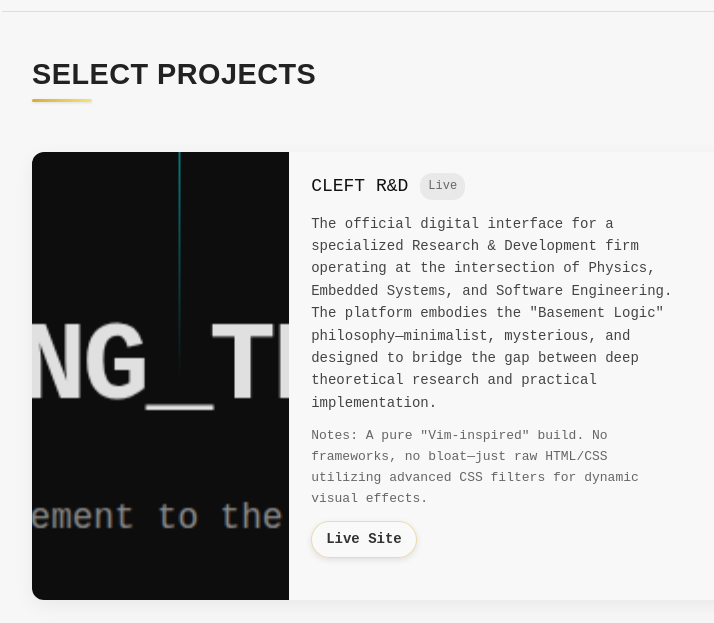
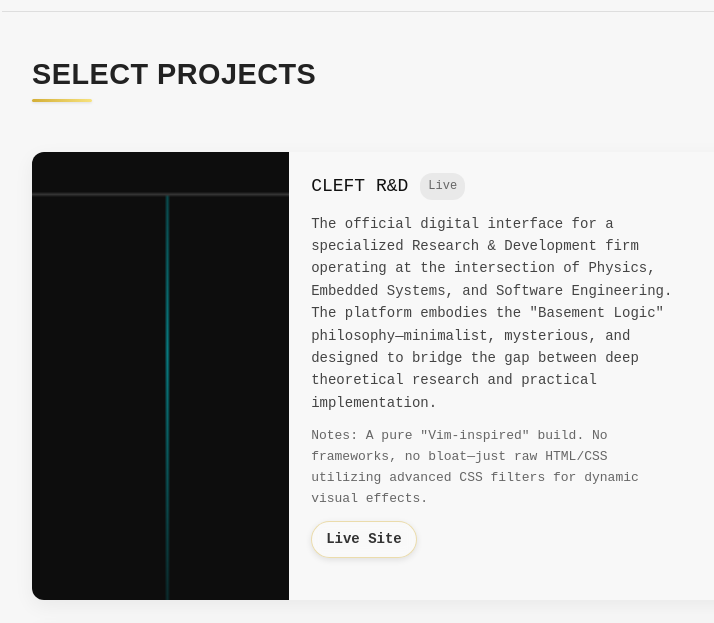
Before and after one commit to sulweochieng/portfolio, a website: page skills.html in a window 1280 px wide. Shown: the part 631-1254 px from the top of the page, 158-872 px from the left. Drawn offline with Linux system fonts and the light colour scheme.

```diff
--- a/skills.html
+++ b/skills.html
@@ -83,7 +83,7 @@
           <!-- Project 1 -->
           <article class="project-row">
               <div class="proj-image">
-                  <img src="assets/images/site/cleft-preview.jpg" alt="CLEFT R&D Website Screenshot">
+                  <img src="assets/images/site/cleft-preview.png" alt="CLEFT R&D Website Screenshot">
               </div>
               <div class="proj-main">
                   <h3 class="proj-title">CLEFT R&D <span class="proj-status">Live</span></h3>
```
Also changed, not shown: assets/images/site/cleft-preview.png (added).
